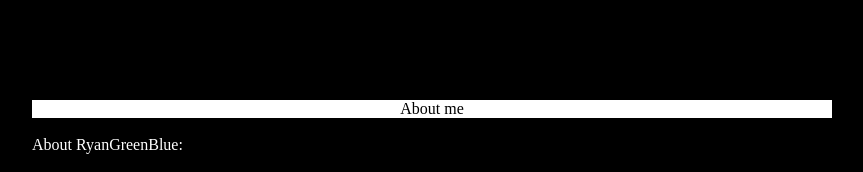
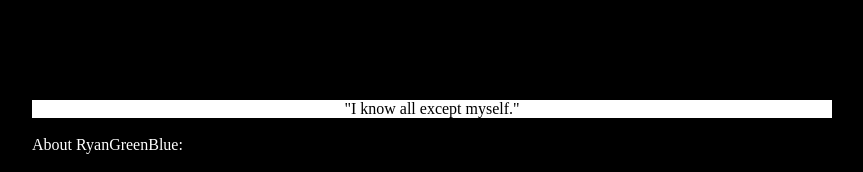
Before and after one commit to RyanGreenBlue/ryangreenbluewebsite, a plain HTML site: page about.html in a window 1280 px wide. Shown: the top 172 px of the page, without its empty margins (208-1071 px from the left). Drawn offline with Linux system fonts and the light colour scheme; a web font is replaced by a local one.

Commit message:
I know all except myself
about.html edit

```diff
--- a/about.html
+++ b/about.html
@@ -12,7 +12,7 @@
     <title>RGBabout.html</title>
   </head>
   <body id="mcbod">
-    <tx class="hl"><center>About me</center></tx><br />
+    <tx class="hl"><center>"I know all except myself."</center></tx><br />
     <tx></tx>
     <tx class="blink">About RyanGreenBlue:</tx><br />
     <!-- <tx data-jchto="" class="jch"></tx>RyanGreenBlue is an electronic music producer<br /> -->
```
